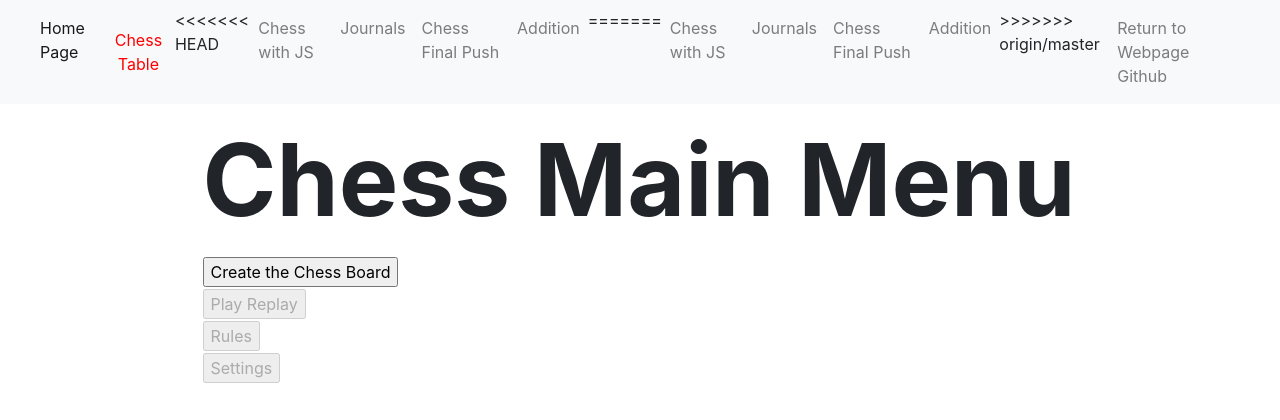
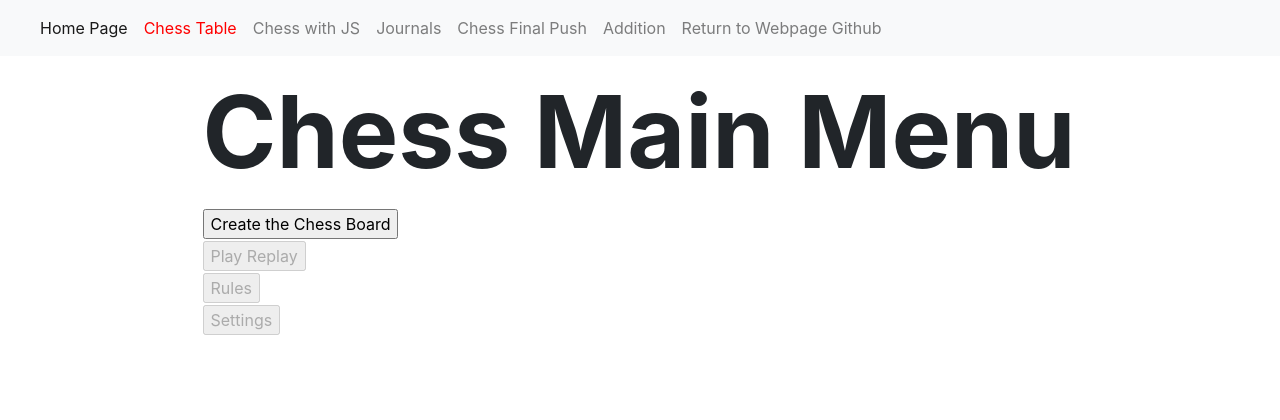
Before and after one commit to colin-szeto/Group-Portfolio, a Flask app: page /project/chessMenu/ in a window 1280 px wide. Shown: the top 420 px of the page. Run offline with Flask 2, Linux system fonts and the light colour scheme; some libraries are stand-ins or nearby versions.

Commit message:
navbar working

```diff
--- a/templates/base.html
+++ b/templates/base.html
@@ -23,17 +23,12 @@
           <a class="nav-link active" href="/">Home Page</a>
           <a class="nav-link code" style="color:red; margin:auto; text-align: center;" href="/project/chessMenu/" >Chess Table</a>
           <!--<a class="nav-link active" href="https://repl.it/@colinszeto/Group-Portfolio#templates/home.html">Coding Area </a>-->
-<<<<<<< HEAD
-          <a class="nav-link" href="chessJs">Chess with JS</a>
-          <a class="nav-link" href="journals">Journals</a>
-          <a class="nav-link" href="chessPush">Chess Final Push</a>
-          <a class="nav-link" href="index">Addition</a>
-=======
+
           <a class="nav-link" href="/project/chessJs">Chess with JS</a>
           <a class="nav-link" href="/project/journals">Journals</a>
           <a class="nav-link" href="/project/chessPush">Chess Final Push</a>
           <a class="nav-link" href="/project/index">Addition</a>
->>>>>>> origin/master
+
           <!--<a class="nav-link" href="yourName">What is my Name?</a>-->
           <a class="nav-link" href="https://github.com/kolinbilly/Group-Portfolio/blob/master/README.md">Return to Webpage Github</a>
           <a class="nav-link" href="chessEmbed"></a>
```
